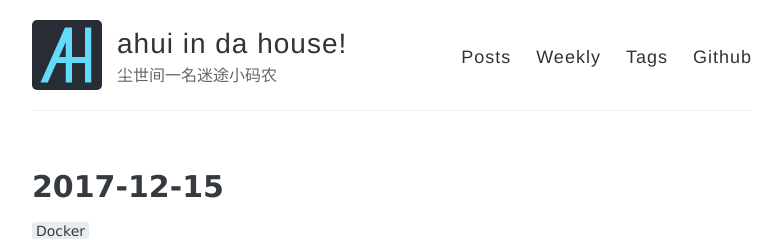
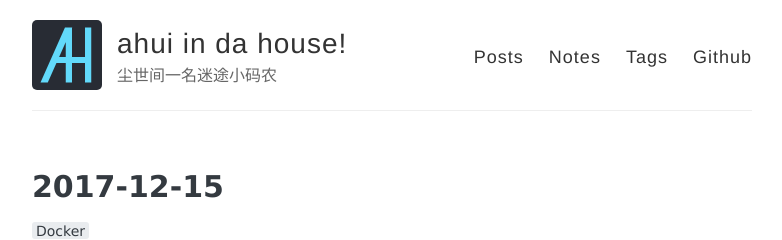
Before and after one commit to funkyLover/blog, a Jekyll site: the page built from notes/index.html, in a window 1280 px wide and 900 px high. Shown: the top 240 px of the window, without its empty margins (248-1030 px from the left). Built offline with Jekyll 4.4.1, drawn with Linux system fonts in a browser that asks for light colours; the list of posts is cut into pages by our own code.

Commit message:
* weekly -> notes;

```diff
--- a/_config.yml
+++ b/_config.yml
@@ -21,8 +21,8 @@ avatar: https://raw.githubusercontent.com/funkyLover/blog/gh-pages/assets/images
 navigation:
   - name: Posts
     url: /
-  - name: Weekly
-    url: /weekly
+  - name: Notes
+    url: /notes
   - name: Tags
     url: /tags
   - name: Github
--- a/notes/index.html
+++ b/notes/index.html
@@ -1,7 +1,7 @@
 ---
 layout: default
-title: Weekly
-permalink: /weekly/
+title: Notes
+permalink: /notes/
 pagination:
   enabled: true
   category: note
```
